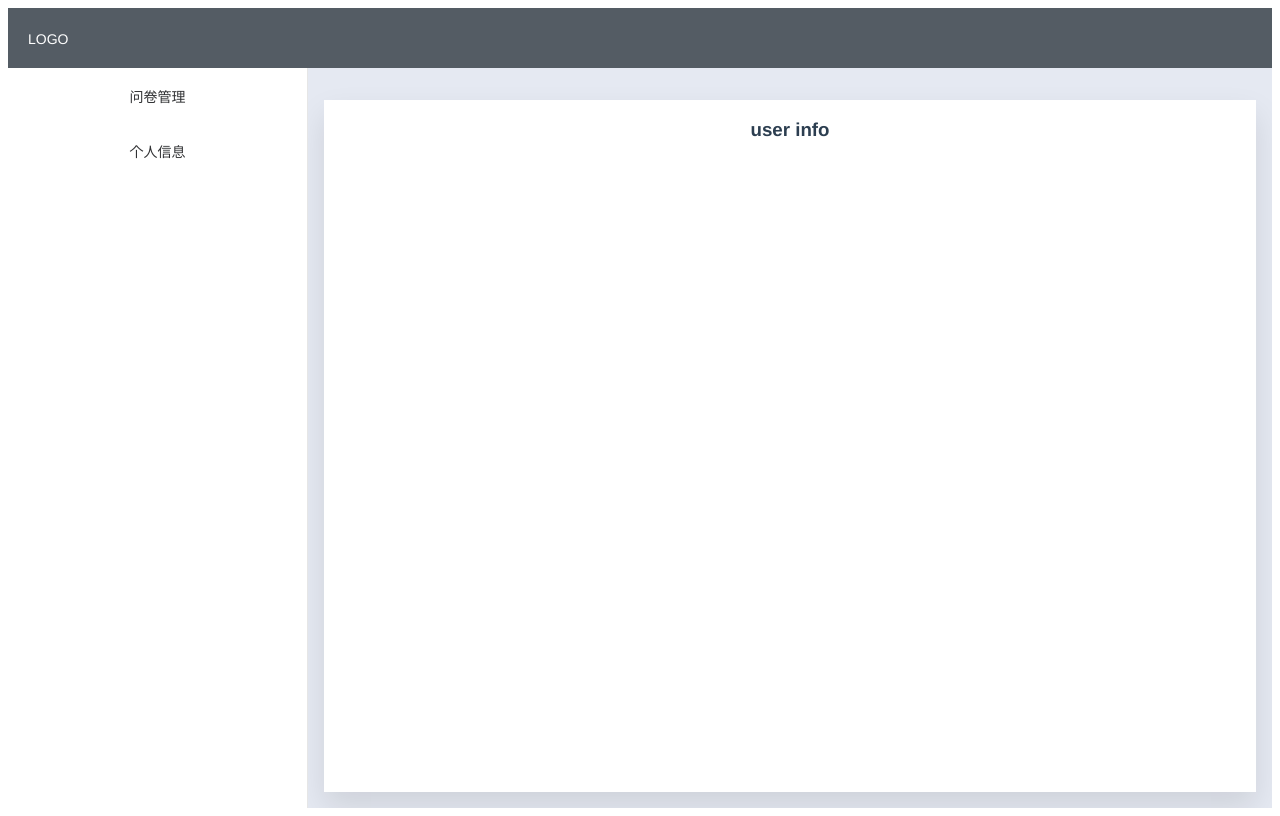
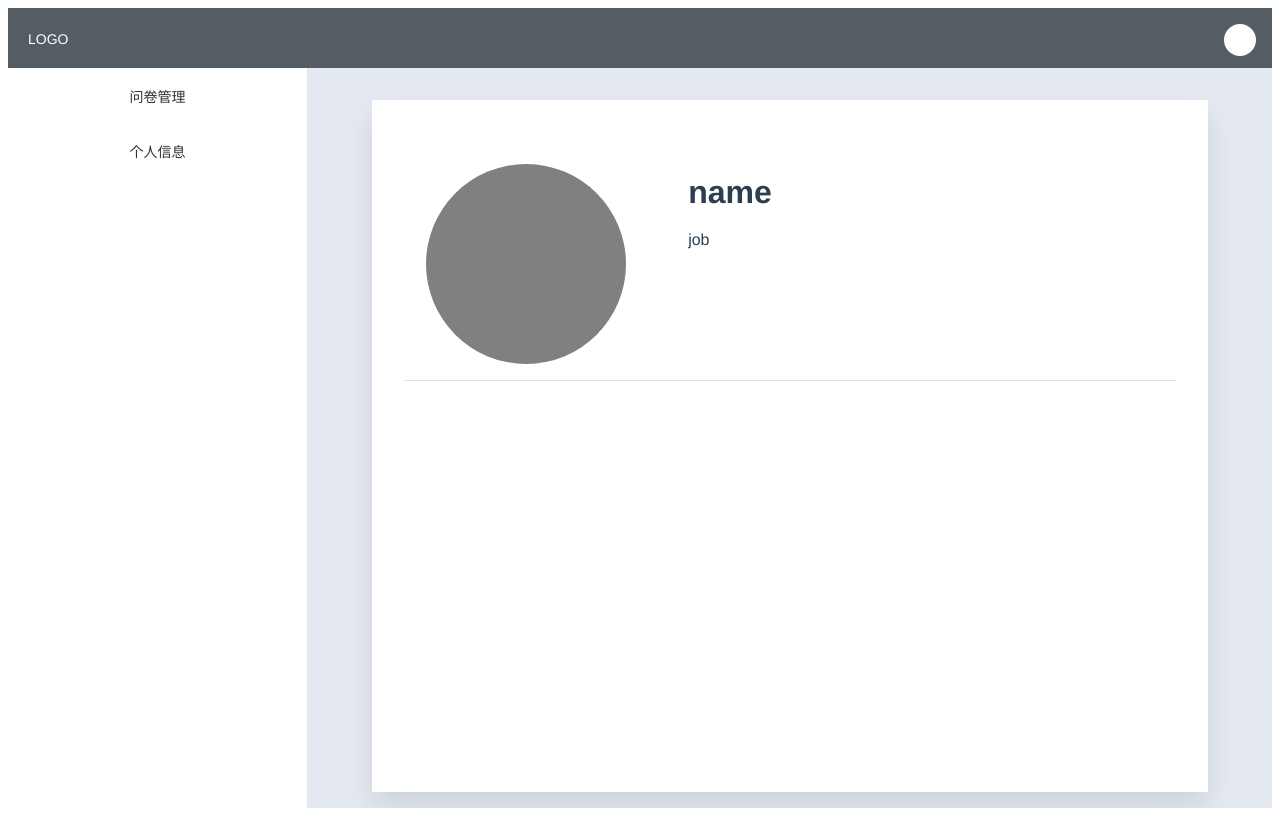
Before and after one commit to HuIsKelvin/survey-analysis-frontend, a Vue app: page /user/info in a window 1280 px wide. Built offline with nearby package versions, Linux system fonts and the light colour scheme; what v-charts would draw is missing.

Commit message:
change style of userInfo.vue

```diff
--- a/src/views/User.vue
+++ b/src/views/User.vue
@@ -13,6 +13,8 @@
           >
             <el-menu-item index="1"><span>LOGO</span></el-menu-item>
         </el-menu>
+        <!-- 头像 -->
+        <div class="avator"></div>
       </el-header>
       <el-container class="main">
         <el-aside class="aside">
@@ -65,8 +67,19 @@ $box-shadow: 0 15px 30px rgba(0,0,0,0.1);
 .header {
   text-align: left;
   width: 100%;
-  height: 40px;
-  line-height: 40px;
+  height: 3em;
+  line-height: 3em;
+
+  .avator {
+    position: absolute;
+    right: 1.5em;
+    top: 1.5em;
+    background-color: #fff;
+    width: 2em;
+    height: 2em;
+    border-radius: 50%;
+  }
+
   .header-nav {
     // width: 100%;
   }
@@ -97,10 +110,11 @@ $box-shadow: 0 15px 30px rgba(0,0,0,0.1);
       background-color: #fff;
       position: absolute;
       top: 2em;
-      right: 1em;
+      right: 2em;
       bottom: 1em;
-      left: 1em;
+      left: 2em;
       box-shadow: $box-shadow;
+      padding: 3em 2em;
     }
   }
 
--- a/src/views/user/UserInfo.vue
+++ b/src/views/user/UserInfo.vue
@@ -1,5 +1,61 @@
 <template>
-  <div>
-    <h1>user info</h1>
+  <div class="info-board">
+    <div class="info-base">
+      <el-row :gutter="20">
+        <el-col :span="8">
+          <div class="avator"></div>
+        </el-col>
+        <el-col
+          :span="16">
+          <div class="infomation">
+            <div id="name" class="info-item">name</div>
+            <div id="job" class="info-item">job</div>
+          </div>
+        </el-col>
+      </el-row>
+    </div>
   </div>
 </template>
+
+<script>
+export default {
+
+}
+</script>
+
+<style lang="scss" scoped>
+$border-side: 1px solid #e0e0e0;
+@mixin row-spacing {
+  padding: 1em 0 ;
+}
+
+.info-board {
+  margin: 0 auto;
+  width: 80%;
+  text-align: left;
+
+  .info-item {
+    padding: 10px 20px;
+  }
+}
+
+.info-base {
+  border-bottom: $border-side;
+  @include row-spacing;
+
+  .avator {
+    margin: 0 auto;
+    width: 200px;
+    height: 200px;
+    background-color: grey;
+    border-radius: 50%;
+  }
+
+  .infomation {
+    #name {
+      font-size: 2em;
+      font-weight: bold;
+    }
+  }
+}
+</style>
```
